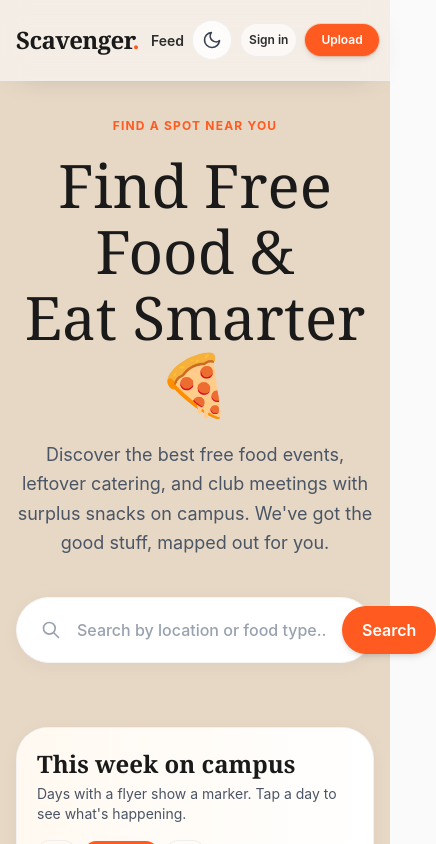
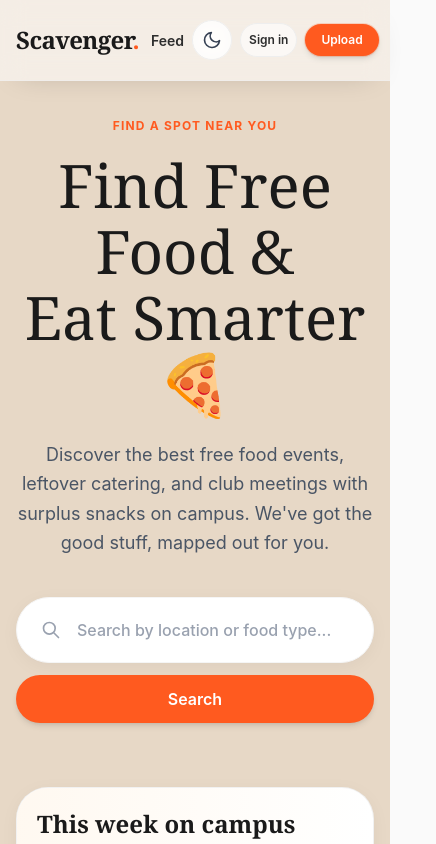
Before and after one commit to avareesew/food_finder, a Next.js app: page / in a window 390 px wide. Shown: the top 844 px of the page, 436 px wide, since content can reach past the window. Built offline with nearby package versions, Linux system fonts and the light colour scheme; no server answers; the database is empty.

Commit message:
fix(home): stack search button below bar on   mobile

```diff
--- a/src/app/page.tsx
+++ b/src/app/page.tsx
@@ -118,7 +118,8 @@ export default function Home() {
             campus. We&apos;ve got the good stuff, mapped out for you.
           </p>
 
-          <div className="max-w-xl mx-auto bg-white p-2 rounded-full shadow-soft flex items-center border border-gray-100 dark:bg-gray-900 dark:border-gray-800 w-full">
+          <div className="max-w-xl mx-auto w-full flex flex-col sm:flex-row sm:items-center gap-3">
+            <div className="flex-1 bg-white p-2 rounded-full shadow-soft flex items-center border border-gray-100 dark:bg-gray-900 dark:border-gray-800">
               <div className="pl-4 text-gray-400 dark:text-gray-500">
                 <svg
                   xmlns="http://www.w3.org/2000/svg"
@@ -140,10 +141,11 @@ export default function Home() {
                 placeholder="Search by location or food type..."
                 className="flex-1 px-4 py-3 bg-transparent border-none focus:ring-0 text-gray-800 placeholder-gray-400 font-medium dark:text-gray-100 dark:placeholder-gray-500"
               />
-            <Link href="/feed">
+            </div>
+            <Link href="/feed" className="w-full sm:w-auto">
               <button
                 type="button"
-                className="bg-[#FF5A1F] text-white px-5 sm:px-8 py-3 rounded-full font-semibold hover:bg-orange-600 transition-colors shadow-md hover:shadow-lg shrink-0"
+                className="w-full sm:w-auto bg-[#FF5A1F] text-white px-8 py-3 rounded-full font-semibold hover:bg-orange-600 transition-colors shadow-md hover:shadow-lg"
               >
                 Search
               </button>
```
Lines whose indentation alone changed are shown as unchanged.
